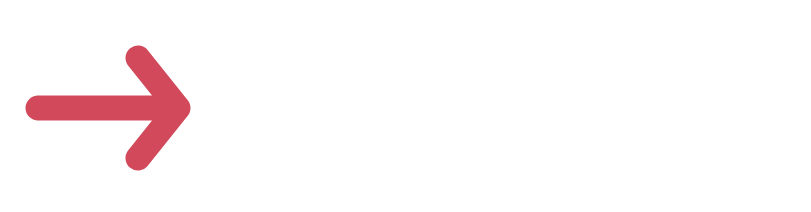
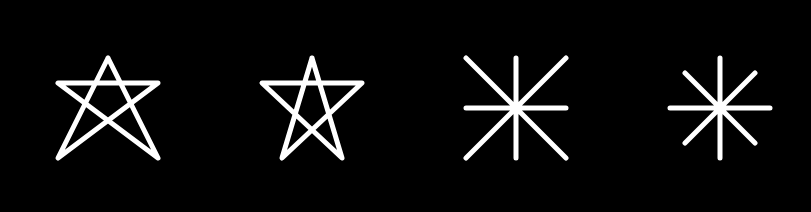
Before and after one commit to missmazz/trivia, a plain HTML site: page components/pages/index.html in a window 1280 px wide. Shown: the whole page, without its empty margins (0-811 px from the left). Drawn offline with Linux system fonts and the light colour scheme.

Commit message:
star svgs

```diff
--- a/components/pages/index.html
+++ b/components/pages/index.html
@@ -1,15 +1,67 @@
 <head>
-    <body>
+    <body style="background-color:black">
         <svg width="200" height="200" viewbox="-100 -100 200 200">
             <path
-                d="M -70 0
-                   L 70 0
-                   L 30 -50
-                   M 70 0
-                   L 30 50"
+                d="M 0 -50
+                   L 50 50
+                   L -50 -25
+                   L 50 -25
+                   L -50 50
+                   L 0 -50"
                 fill="none"
-                stroke="#D1495B"
-                stroke-width="25"
+                stroke="#FFFFFF"
+                stroke-width="5"
+                stroke-linecap="round"
+                stroke-linejoin="round"
+                />
+        </svg>
+        <svg width="200" height="200" viewbox="-100 -100 200 200">
+            <path
+                d="M 0 -50
+                   L 30 50
+                   L -50 -25
+                   L 50 -25
+                   L -30 50
+                   L 0 -50"
+                fill="none"
+                stroke="#FFFFFF"
+                stroke-width="5"
+                stroke-linecap="round"
+                stroke-linejoin="round"
+                />
+        </svg>
+        <svg width="200" height="200" viewbox="-100 -100 200 200">
+            <path
+                d="M 0 -50
+                   L 0 50
+                   M -50 0
+                   L 50 0
+                   M -50 -50
+                   L 50 50
+                   M 50 -50
+                   L -50 50
+                  "
+                fill="none"
+                stroke="#FFFFFF"
+                stroke-width="5"
+                stroke-linecap="round"
+                stroke-linejoin="round"
+                />
+        </svg>
+        <svg width="200" height="200" viewbox="-100 -100 200 200">
+            <path
+                d="M 0 -50
+                   L 0 50
+                   M -50 0
+                   L 50 0
+                   M -35 -35
+                   L 35 35
+                   M 35 -35
+                   L -35 35
+                  "
+                fill="none"
+                stroke="#FFFFFF"
+                stroke-width="5"
                 stroke-linecap="round"
                 stroke-linejoin="round"
                 />
```
Also changed, not shown: images/star1.svg (added), images/star2.svg (added), images/star3.svg (added), images/star4.svg (added).
